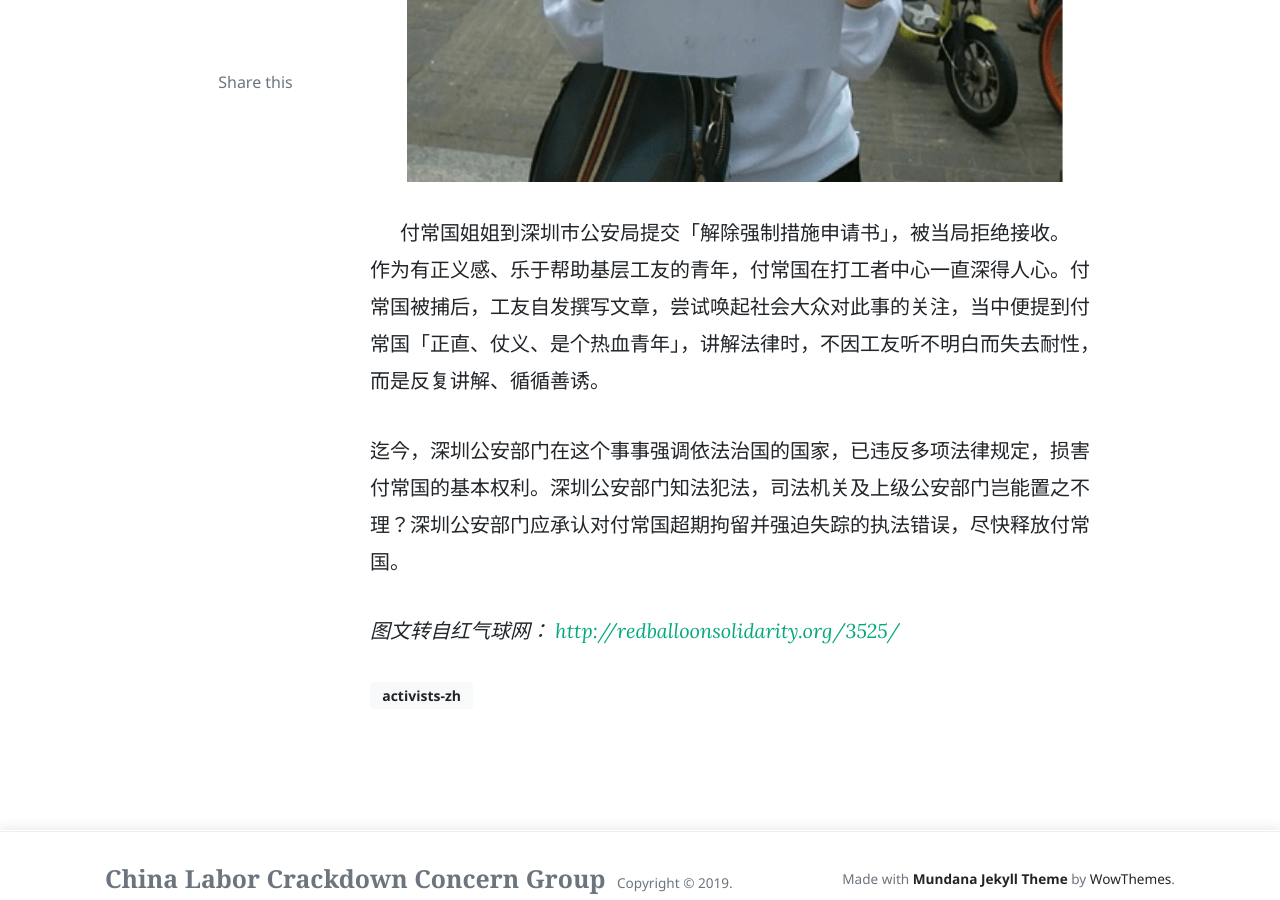
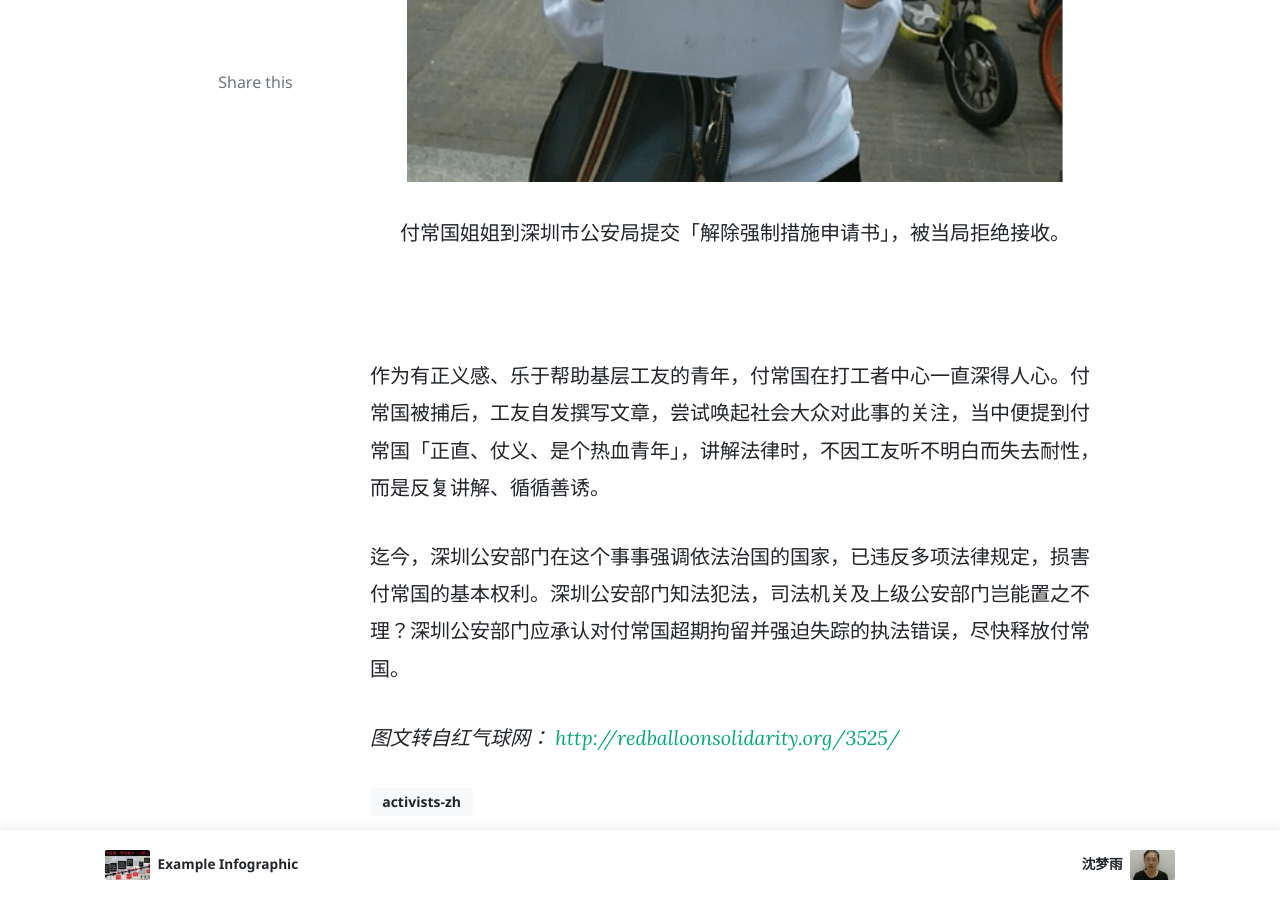
Before and after one commit to laoquan18/laoquan18.github.io, a Jekyll site: the page built from zh/_posts/2019-07-20-Fu-Changguo_zh.md, in a window 1280 px wide and 900 px high, scrolled down 2294 px. Built offline with Jekyll 4.4.1, drawn with Linux system fonts in a browser that asks for light colours; nearby versions of some CDN libraries; comment, search, counter and statistics services are not loaded.

Commit message:
Update 2019-07-20-Fu-Changguo_zh.md

```diff
--- a/zh/_posts/2019-07-20-Fu-Changguo_zh.md
+++ b/zh/_posts/2019-07-20-Fu-Changguo_zh.md
@@ -25,7 +25,7 @@
 在被拘留的五个月，以及被失踪的三个月期间，付常国失去的不仅是人身自由，更是陪伴母亲终老的机会——付常国的母亲于2019年1月因病辞世，其家人事前一直去信要求公安局容许付常国保释回家乡与母亲见最后一面，但最后皆被拒绝，他甚至不能为母亲办理丧事。
 
 
-<div style="text-align:center"><img src="/images/fuchangguo1.png" width="90%"/><br>付常国姐姐到深圳市公安局提交「解除强制措施申请书」，被当局拒绝接收。</div>
+<div style="text-align:center"><img src="/images/fuchangguo1.png" width="90%"/><br>付常国姐姐到深圳市公安局提交「解除强制措施申请书」，被当局拒绝接收。</div><br><br>
 
 
 
```
